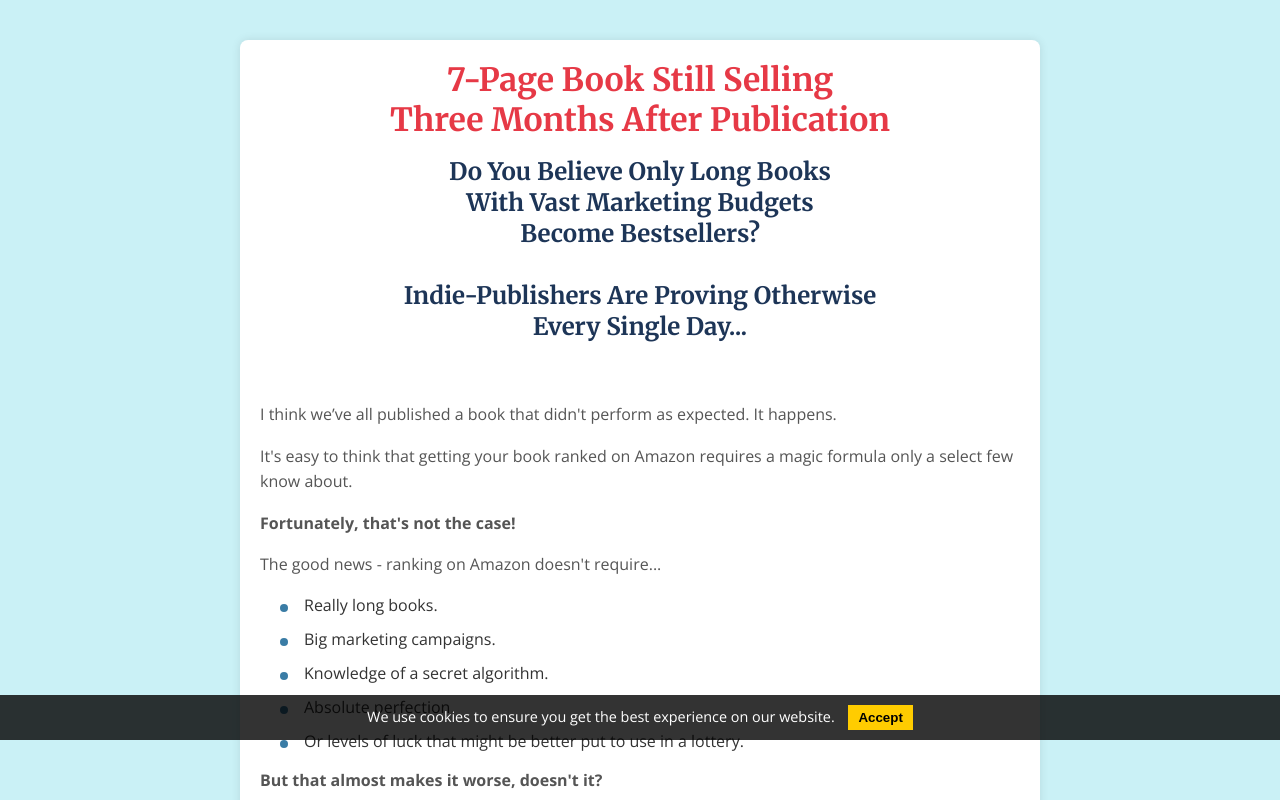
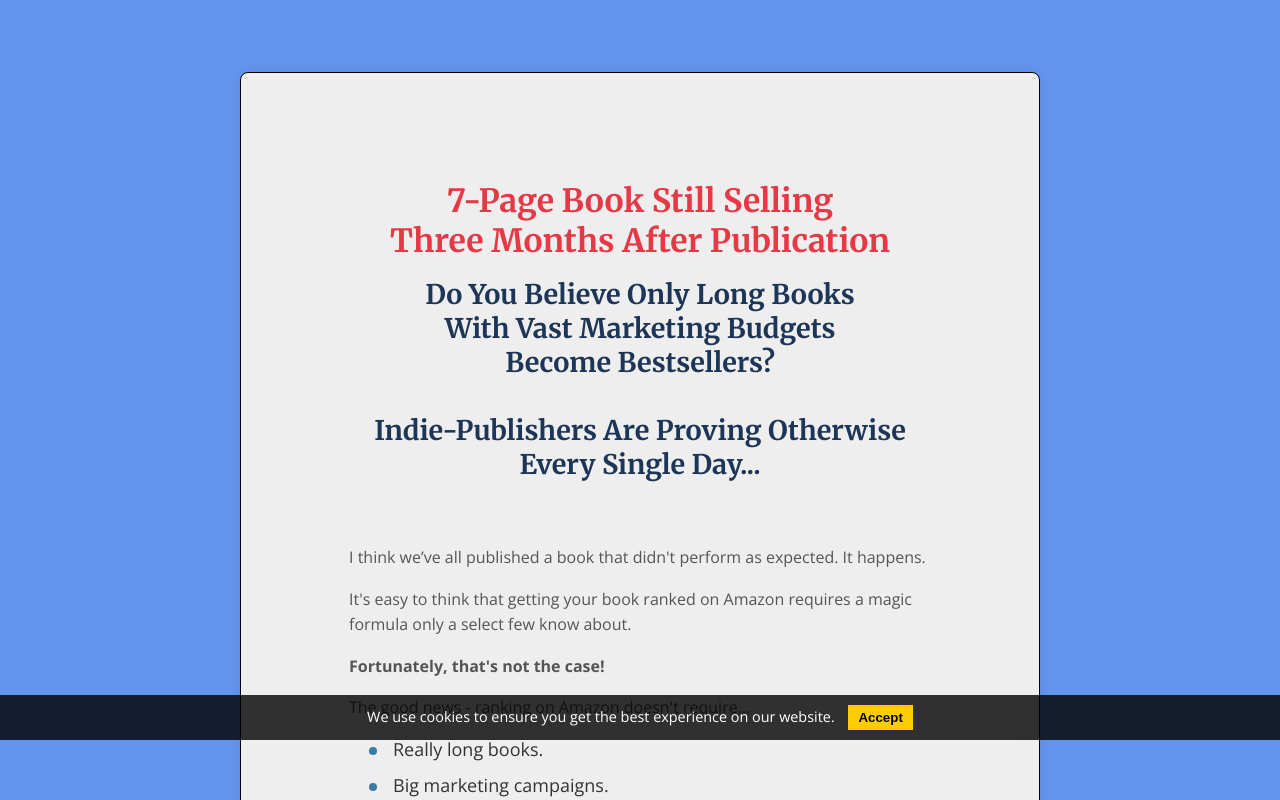
Before and after one commit to MikeLindvang/book-a-day-website, a Next.js app: page /listsunlimited in a window 1280 px wide. Shown: the top 800 px of the page. Built offline with nearby package versions, Linux system fonts and the light colour scheme.

Commit message:
Style admin and public pages: apply 43tests.css core theme

```diff
--- a/components/Main.module.css
+++ b/components/Main.module.css
@@ -1,13 +1,14 @@
 /* components/Main.module.css */
 
 .main {
-  max-width: 800px; /* Adjust the width as needed */
-  margin: 40px auto; /* Center horizontally and add vertical margin */
-  padding: 20px; /* Inner spacing */
-  background-color: #ffffff; /* Centralized content area background */
-  box-shadow: 0 0 10px rgba(0, 0, 0, 0.1); /* Optional shadow for depth */
-  border-radius: 8px; /* Rounded corners for modern look */
-  flex: 1; /* Allows the main content to expand in flex layouts */
+  max-width: 800px;
+  margin: 4em auto;
+  padding: 6em;
+  background-color: #EEE;
+  border: 1px solid black;
+  box-shadow: 0 0 10px rgba(0, 0, 0, 0.1);
+  border-radius: 8px;
+  flex: 1;
 }
 
 @media (max-width: 768px) {
--- a/styles/globals.css
+++ b/styles/globals.css
@@ -18,12 +18,9 @@ body {
 }
 
 body {
-  display: flex;
-  flex-direction: column;
-  background: linear-gradient(0deg, #f6fdfe, #caf1f6, #caf1f6, #f6fdfe);
-  background-size: 400% 400%;
-  animation: gradient 15s ease infinite;
-  height: 100vh;
+  margin: 2em auto;
+  background-color: #6495ED;
+  font-size: 18px;
 }
 .pageWrapper {
   display: flex;
@@ -43,25 +40,15 @@ body {
   text-align: center;
 }
 
-@keyframes gradient {
-  0% {
-    background-position: 0% 50%;
-  }
-  50% {
-    background-position: 100% 50%;
-  }
-  100% {
-    background-position: 0% 50%;
-  }
-}
 
 /* Style for the main content area */
 main {
   flex: 1;
   max-width: 800px;
-  margin: 40px auto;
-  padding: 20px;
-  background-color: #ffffff;
+  margin: 4em auto;
+  padding: 6em;
+  background-color: #EEE;
+  border: 1px solid black;
   box-shadow: 0 0 10px rgba(0, 0, 0, 0.1);
   border-radius: 8px;
 }
@@ -179,3 +166,13 @@ main p {
     font-size: 1.5rem;
   }
 }
+
+/* Core content wrapper (similar to .contentArea in 43tests.css) */
+.contentArea {
+  background-color: #EEE;
+  margin: 0 auto;
+  margin-top: 4em;
+  padding: 6em;
+  border: solid black 1px;
+  text-align: left;
+}
```
Also changed, not shown: app/admin/layout.module.css (+6 -1 lines).
